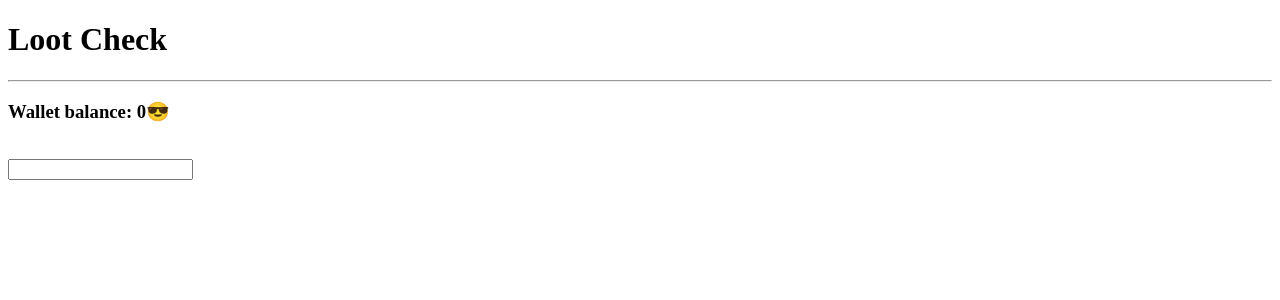
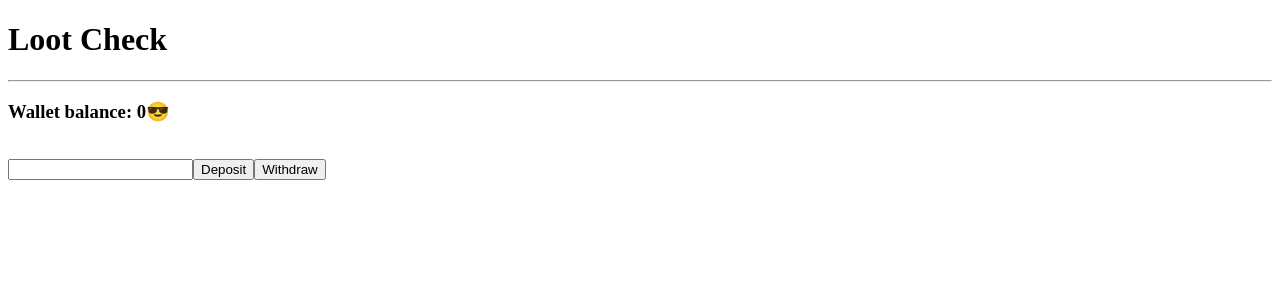
Before and after one commit to ferisjuan/loot-check, a React (Create React App) app: page / in a window 1280 px wide. Shown: the top 300 px of the page. Built offline with nearby package versions, Linux system fonts and the light colour scheme.

Commit message:
Withdraw from Balance

```diff
--- a/src/components/Wallet.js
+++ b/src/components/Wallet.js
@@ -1,5 +1,7 @@
 import React, { Component } from 'react'
 import { connect } from 'react-redux'
+
+import { deposit, withdraw } from '../actions/balance'
 
 export class Wallet extends Component {
 	constructor() {
@@ -12,17 +14,31 @@
 		this.setState({ balance: +event.target.value })
 	}
 
+	deposit = () => this.props.deposit(this.state.balance)
+
+	withdraw = () => this.props.withdraw(this.state.balance)
+
 	render() {
 		return (
 			<div>
 				<h3 className='balance'>Wallet balance: {this.props.balance}😎</h3>
 				<br />
 				<input className='input-wallet' onChange={this.updateBalance} />
+
+				<button className='btn-deposit' onClick={this.deposit}>
+					Deposit
+				</button>
+				<button className='btn-withdraw' onClick={this.withdraw}>
+					Withdraw
+				</button>
 			</div>
 		)
 	}
 }
 
-export default connect(state => {
-	return { balance: state }
-}, null)(Wallet)
+export default connect(
+	state => {
+		return { balance: state }
+	},
+	{ deposit, withdraw }
+)(Wallet)
```
Also changed, not shown: 2 other files (tests, documents, lock files or other folders).
